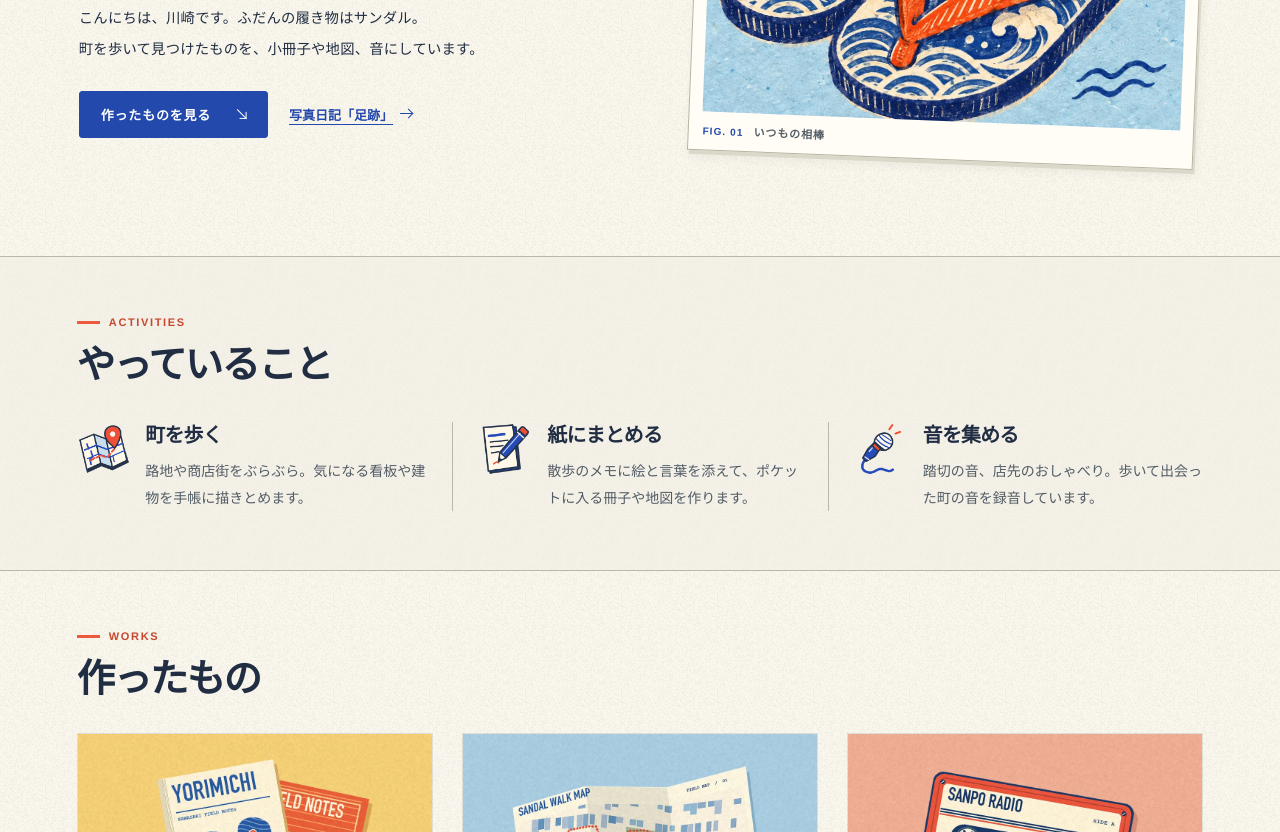
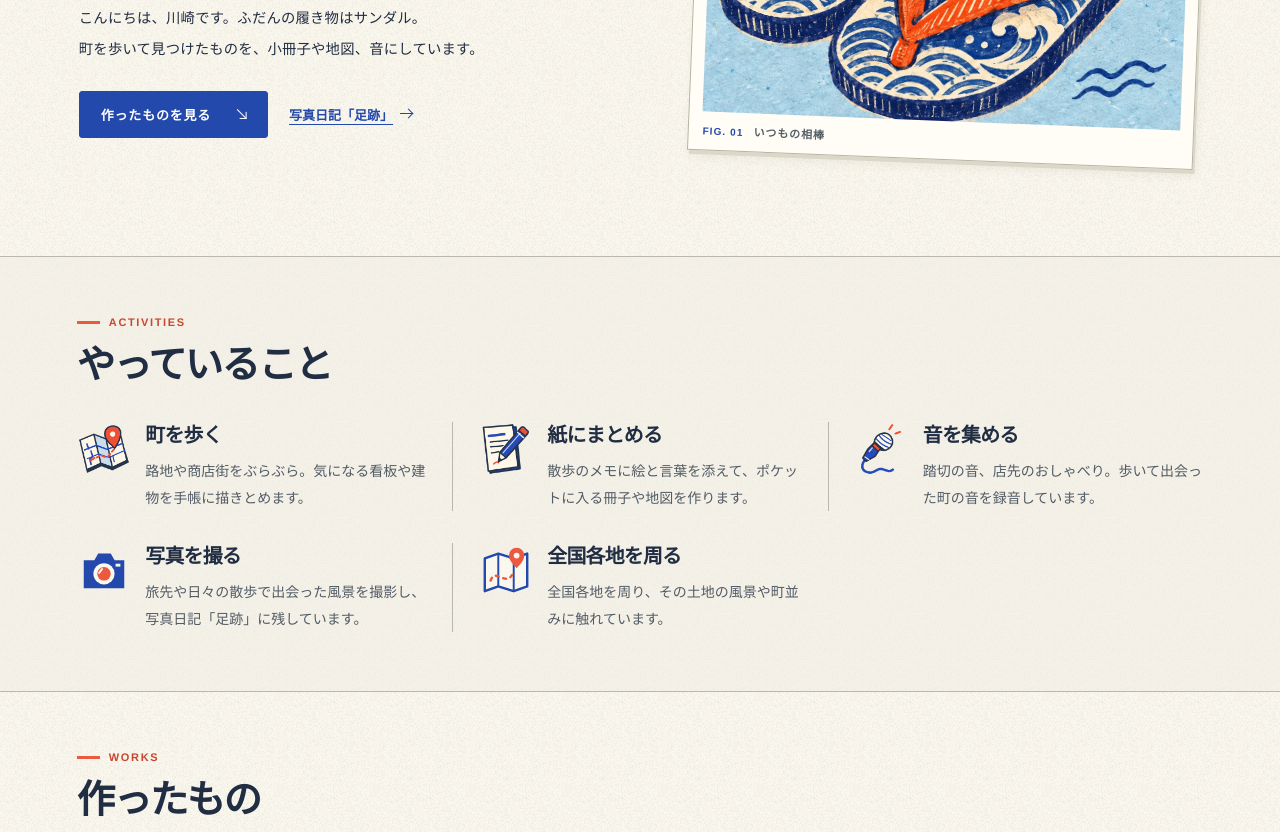
Before and after one commit to moai-okinawa/portfolio-kawasakiZ, a plain HTML site: page dist/index.html in a window 1280 px wide. Shown: the part 423-1255 px from the top of the page. Drawn offline with Linux system fonts and the light colour scheme.

Commit message:
やっていることに写真撮影と全国各地を周る活動を追加

```diff
--- a/dist/index.html
+++ b/dist/index.html
@@ -59,6 +59,14 @@
             <img width="56" height="56" src="assets/icon-record.png" alt="">
             <div><h3>音を集める</h3><p>踏切の音、店先のおしゃべり。歩いて出会った町の音を録音しています。</p></div>
           </article>
+          <article class="activity">
+            <img width="56" height="56" src="assets/icon-photo.svg" alt="">
+            <div><h3>写真を撮る</h3><p>旅先や日々の散歩で出会った風景を撮影し、写真日記「足跡」に残しています。</p></div>
+          </article>
+          <article class="activity">
+            <img width="56" height="56" src="assets/icon-travel.svg" alt="">
+            <div><h3>全国各地を周る</h3><p>全国各地を周り、その土地の風景や町並みに触れています。</p></div>
+          </article>
         </div>
       </div>
     </section>
--- a/dist/style.css
+++ b/dist/style.css
@@ -94,11 +94,11 @@ h1 { margin: 22px 0 26px -.06em; font-size: clamp(54px, 5.6vw, 82px); line-heigh
 .band { border-block: 1px solid var(--line); background: #f1eee490; }
 .activities .wrap, .works { padding-top: clamp(43px, 4.6vw, 66px); padding-bottom: clamp(43px, 4.6vw, 66px); }
 h2 { margin: 10px 0 0; font-size: clamp(31px, 3vw, 43px); line-height: 1.35; letter-spacing: -.045em; font-weight: 850; }
-.activity-grid { display: grid; grid-template-columns: repeat(3, 1fr); margin-top: 31px; }
+.activity-grid { display: grid; grid-template-columns: repeat(3, minmax(0, 1fr)); row-gap: 32px; margin-top: 31px; }
 .activity { display: flex; align-items: flex-start; gap: clamp(12px, 1.15vw, 18px); padding-inline: clamp(16px, 2vw, 32px); }
-.activity:first-child { padding-left: 0; }
-.activity:last-child { padding-right: 0; }
-.activity + .activity { border-left: 1px solid var(--line); }
+.activity:nth-child(3n + 1) { padding-left: 0; }
+.activity:nth-child(3n) { padding-right: 0; }
+.activity:not(:nth-child(3n + 1)) { border-left: 1px solid var(--line); }
 .activity img { flex: 0 0 auto; width: clamp(42px, 4.2vw, 57px); height: auto; }
 .activity h3 { font-size: clamp(17px, 1.55vw, 21px); line-height: 1.4; letter-spacing: -.035em; }
 .activity p, .summary { margin-top: 8px; color: var(--muted); font-size: 14px; line-height: 1.9; }
```
Also changed, not shown: dist/assets/icon-photo.svg (added), dist/assets/icon-travel.svg (added).
